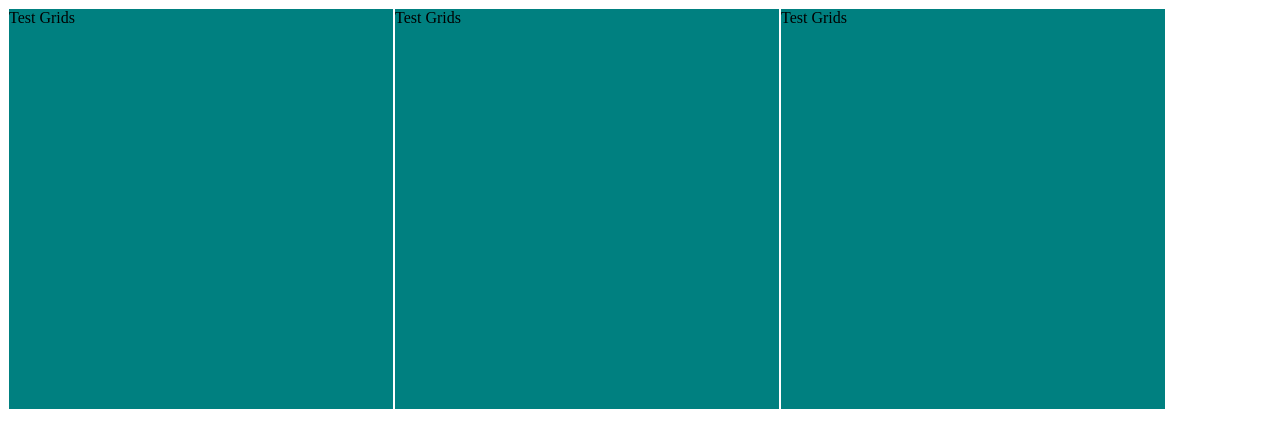
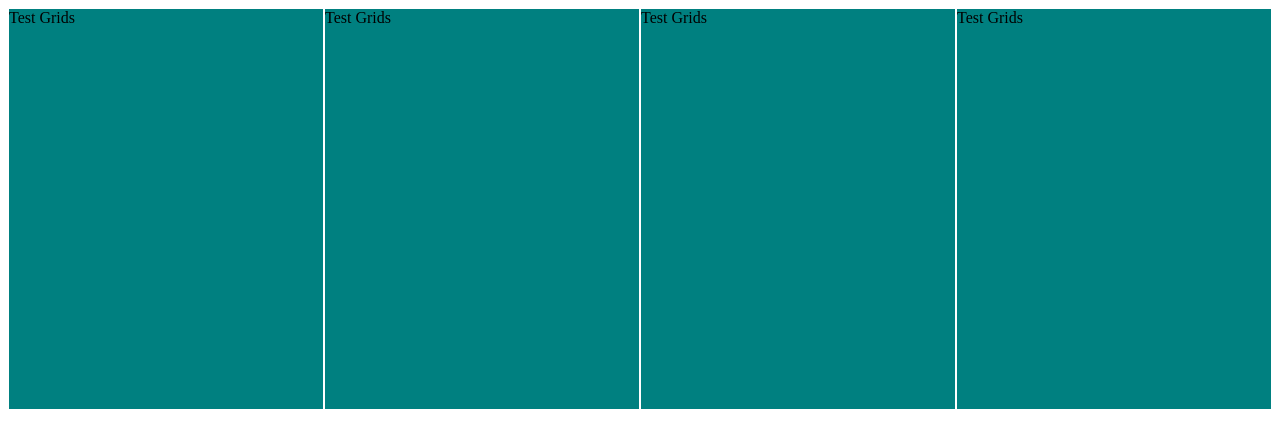
Before and after one commit to leoxanigm/Exercise-Projects, a plain HTML site: page first-file.html in a window 1280 px wide. Drawn offline with Linux system fonts and the light colour scheme.

Commit message:
Added forth DIV, Test Grids, with class item

```diff
--- a/first-file.html
+++ b/first-file.html
@@ -15,5 +15,6 @@
 		<div class="item">Test Grids</div>
 		<div class="item">Test Grids</div>
 		<div class="item">Test Grids</div>
+		<div class="item">Test Grids</div>
 	</div>
 </body>
```
